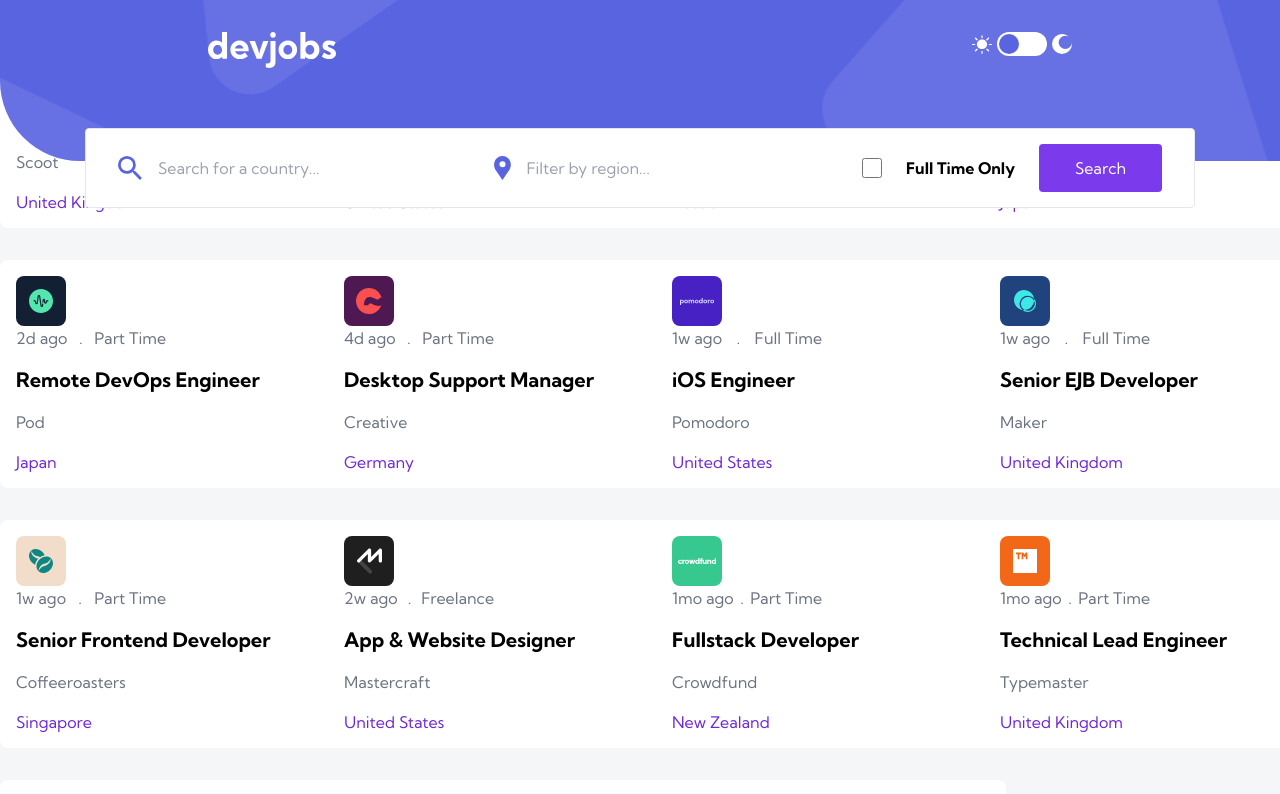
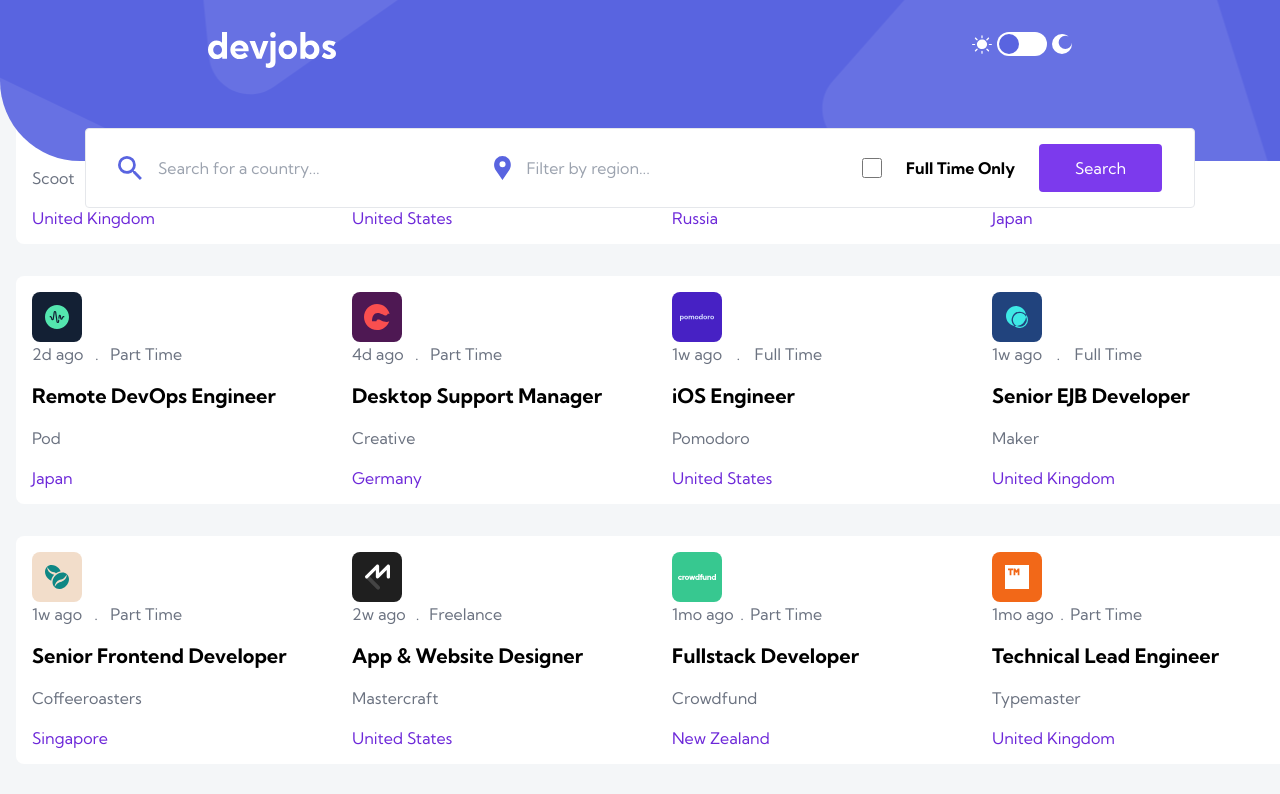
Before and after one commit to Magnus-kutuson/Devjobs, an Angular app: page / in a window 1280 px wide. Shown: the top 794 px of the page. Built offline with nearby package versions, Linux system fonts and the light colour scheme.

Commit message:
fix: correct spelling errors and improve jobspage layout with padding adjustments

```diff
--- a/public/data.json
+++ b/public/data.json
@@ -242,7 +242,7 @@
     "content": "The candidate must have work experience in all aspects of designing and constructing J2EE/EJB systems and developing system requirements and design specifications, and J2EE/EJB Coding for new and existing applications.",
     "items": [
       "Computer Science degree or equivalent",
-      "Experience with EJB, J2EE,Tomcat, JBoss andrelational databases such as MySQL, MSSQL, Oracle",
+      "Experience with EJB, J2EE,Tomcat, JBoss and relational databases such as MySQL, MSSQL, Oracle",
       "At least three years of post-graduate experience",
       "Deep understanding of OO programming principals and commitment to clean, efficient, well documented code."
     ]
@@ -334,7 +334,7 @@
   "apply": "https://example.com/crowdfund/apply",
   "description": "Crowdfund is currently expanding and working on revolutionizing the world of raising funds for any project – creative, entrepreneurial or cause-related. Come and join us in this growth! We are looking for an exceptionally talented Fullstack Developer who will become an integral part of the company’s exciting new chapter.",
   "requirements": {
-    "content": "We'd love to hear from you if you take ownership of your work and continuously want to improve the products you've built. We're looking for developers who have an uncanny abilithy to work very well cross-functionality in a flat startup.",
+    "content": "We'd love to hear from you if you take ownership of your work and continuously want to improve the products you've built. We're looking for developers who have an uncanny ability to work very well cross-functionality in a flat startup.",
     "items": [
       "4+ years of web development experience",
       "Strong CS fundamentals and problem solving skills",
--- a/src/app/core/pages/jobspage/jobspage.component.html
+++ b/src/app/core/pages/jobspage/jobspage.component.html
@@ -1,6 +1,6 @@
 <div>
     <app-header></app-header>
- <div class=" grid grid-cols-4 gap-8">
+ <div class=" grid grid-cols-4 gap-8 p-4 ">
   <div class="w-[350px] h-[228px] bg-white  rounded-lg p-4"  *ngFor="let job of jobs">
     <div class="w-[50px] h-[50px] flex justify-center items-center rounded-lg "
     [style.background]="job.logoBackground">
```
